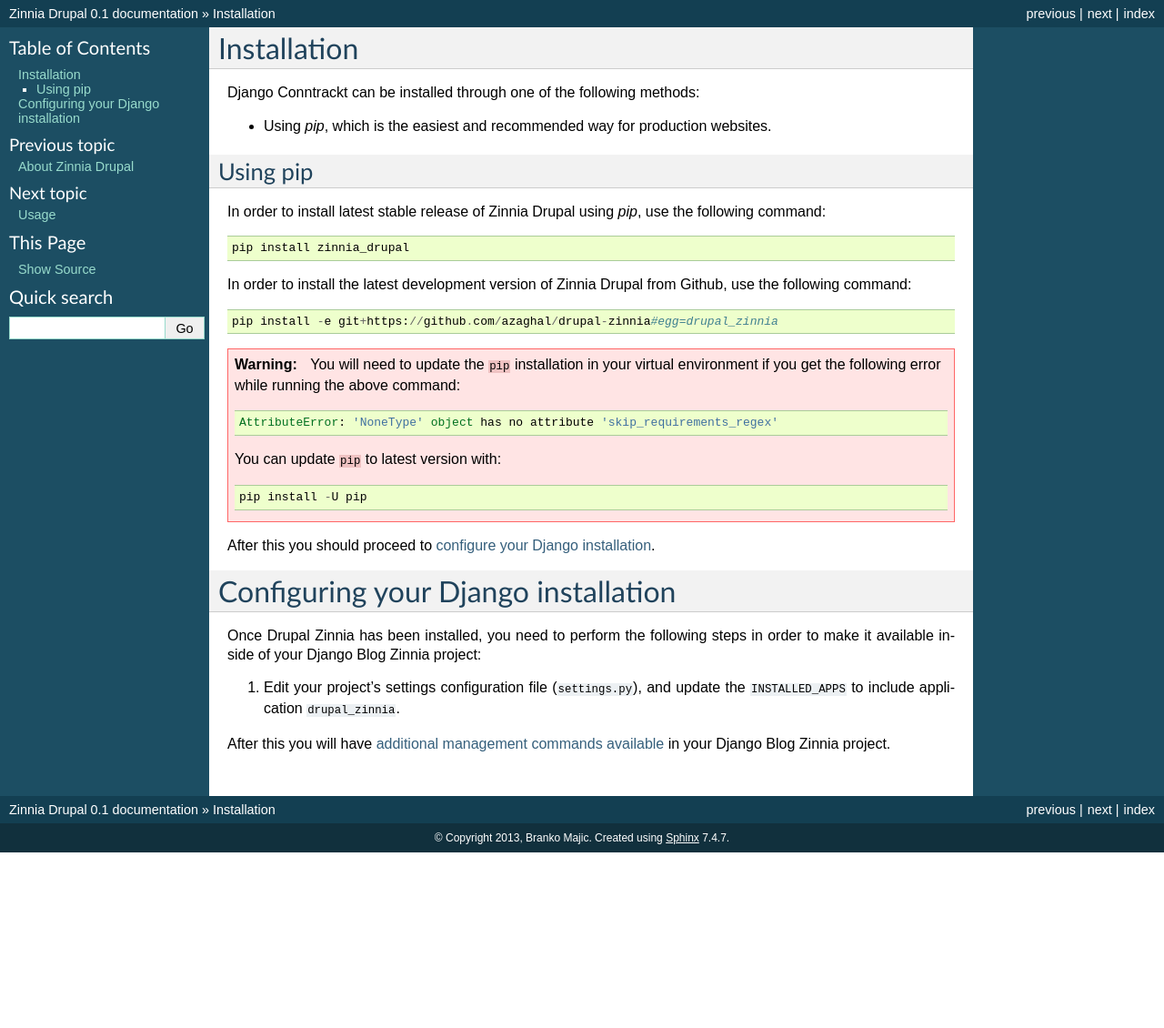
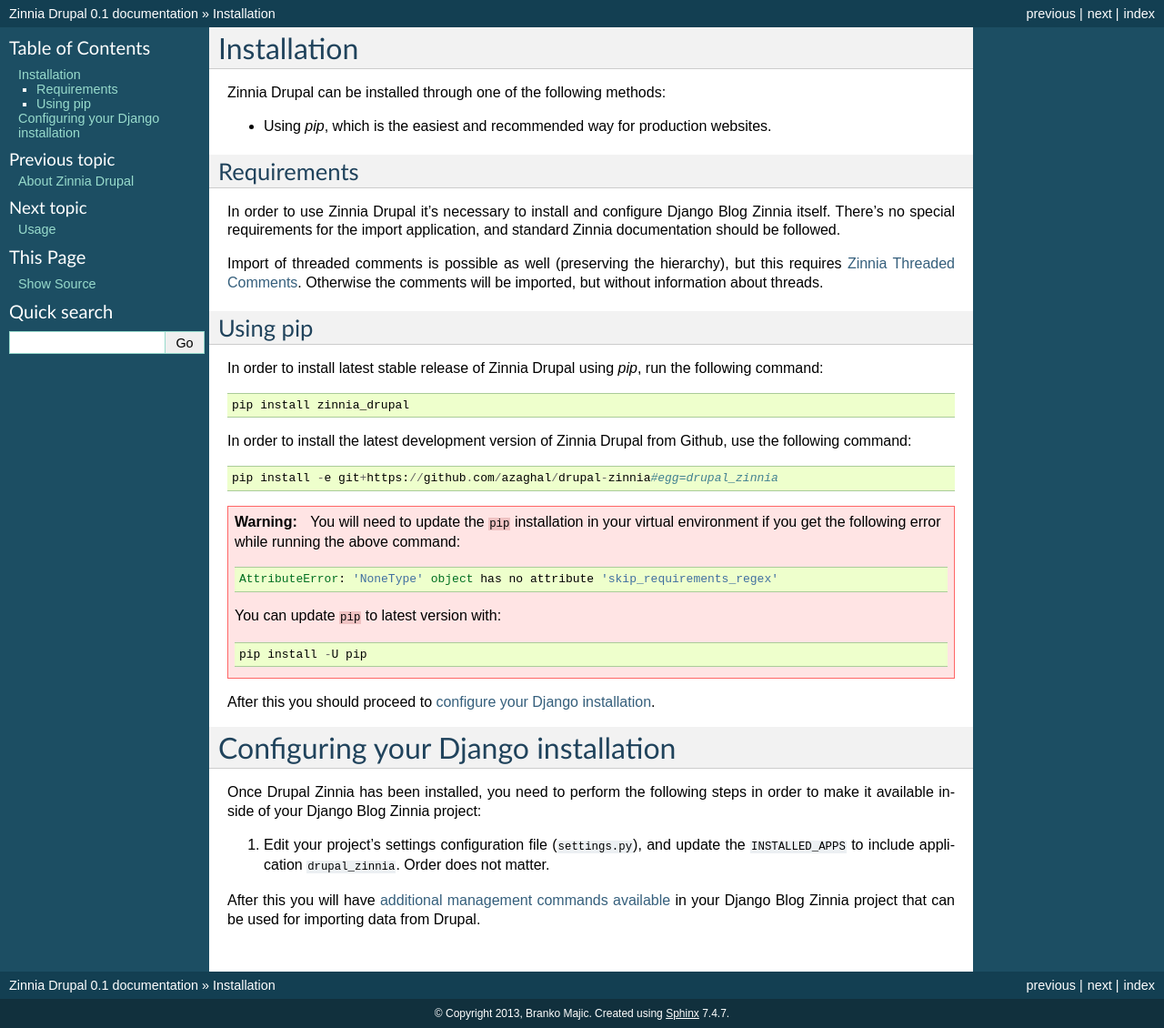
Before and after one commit to azaghal/zinnia-drupal, a Sphinx documentation site: the page built from docs/installation.rst, in a window 1280 px wide. Shown: the whole page at 91% size. Built offline with Sphinx 7.4.7, drawn with Linux system fonts in a browser that asks for light colours; before the commit the page ends 937 px from its top, so only the background shows below that.

Commit message:
Updated documentation a bit.

```diff
--- a/docs/installation.rst
+++ b/docs/installation.rst
@@ -1,15 +1,26 @@
 Installation
 ============
 
-Django Conntrackt can be installed through one of the following methods:
+Zinnia Drupal can be installed through one of the following methods:
 
 * Using *pip*, which is the easiest and recommended way for production websites.
 
+Requirements
+------------
+
+In order to use Zinnia Drupal it's necessary to install and configure Django
+Blog Zinnia itself. There's no special requirements for the import application,
+and standard Zinnia documentation should be followed.
+
+Import of threaded comments is possible as well (preserving the hierarchy), but
+this requires `Zinnia Threaded Comments
+<https://github.com/Fantomas42/zinnia-threaded-comments/>`_. Otherwise the
+comments will be imported, but without information about threads.
 
 Using pip
 ---------
 
-In order to install latest stable release of Zinnia Drupal using *pip*, use the
+In order to install latest stable release of Zinnia Drupal using *pip*, run the
 following command::
 
   pip install zinnia_drupal
@@ -40,7 +51,9 @@
 in order to make it available inside of your Django Blog Zinnia project:
 
 #. Edit your project's settings configuration file (``settings.py``), and update
-   the ``INSTALLED_APPS`` to include application ``drupal_zinnia``.
+   the ``INSTALLED_APPS`` to include application ``drupal_zinnia``. Order does
+   not matter.
 
 After this you will have :ref:`additional management commands available <usage>`
-in your Django Blog Zinnia project.
+in your Django Blog Zinnia project that can be used for importing data from
+Drupal.
--- a/docs/releasenotes.rst
+++ b/docs/releasenotes.rst
@@ -1,8 +1,8 @@
 Release Notes
 =============
 
-Zinnia Drupal
--------------
+0.1
+---
 
 Initial relase of Zinnia Drupal. Contains full support for:
 
```
Also changed, not shown: docs/about.rst (+7 -3 lines), docs/index.rst (+4 -3 lines), docs/usage.rst (+4 -3 lines).
